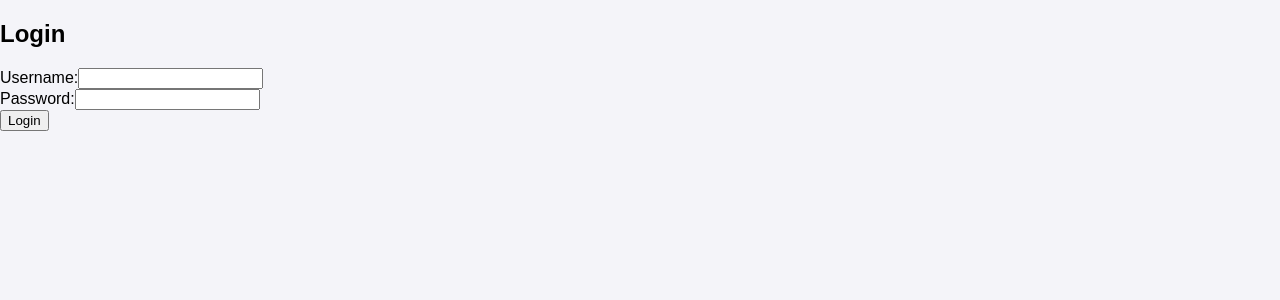
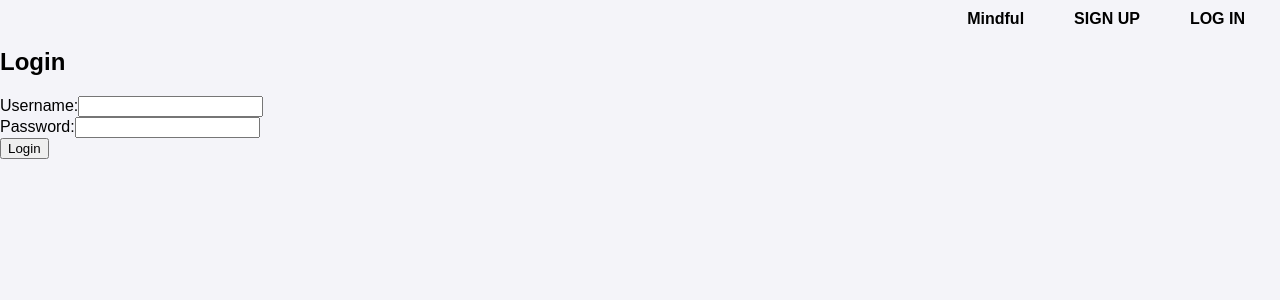
Before and after one commit to vincent-mugendi/Mindful, a React (Vite) app in the folder frontend/mindful-frontend/: page /login in a window 1280 px wide. Shown: the top 300 px of the page. Built offline with nearby package versions, Linux system fonts and the light colour scheme.

Commit message:
added back to landingPage navigation on login page

```diff
--- a/frontend/mindful-frontend/src/components/header/header.jsx
+++ b/frontend/mindful-frontend/src/components/header/header.jsx
@@ -8,6 +8,7 @@ const Header = () => {
         <div className="header">
             <nav>
             <ul className="navbar">
+                <li><Link to="/">Mindful</Link></li>
                 <li><Link to="/signup">SIGN UP</Link></li>
                 <li><Link to="/login">LOG IN</Link></li>
             </ul>
--- a/frontend/mindful-frontend/src/components/landing/Landing.jsx
+++ b/frontend/mindful-frontend/src/components/landing/Landing.jsx
@@ -8,6 +8,7 @@ const LandingPage = () => {
     return (
         <>
         <Header />
+        <h1>Mindful Landing Page</h1>
         </>
     )
 }
--- a/frontend/mindful-frontend/src/components/login/Login.jsx
+++ b/frontend/mindful-frontend/src/components/login/Login.jsx
@@ -1,5 +1,6 @@
 import React, { useState } from 'react';
 import { useNavigate } from 'react-router-dom';
+import Header from '../header/Header';
 
 const LoginForm = () => {
     const [formData, setFormData] = useState({ username: '', password: '' });
@@ -39,6 +40,8 @@ const LoginForm = () => {
     };
 
     return (
+        <>
+        <Header />
         <section>
             <form onSubmit={handleSubmit}>
                 <h2>Login</h2>
@@ -68,6 +71,7 @@ const LoginForm = () => {
                 </div>
             </form>
         </section>
+    </>
     );
 };
 
```
